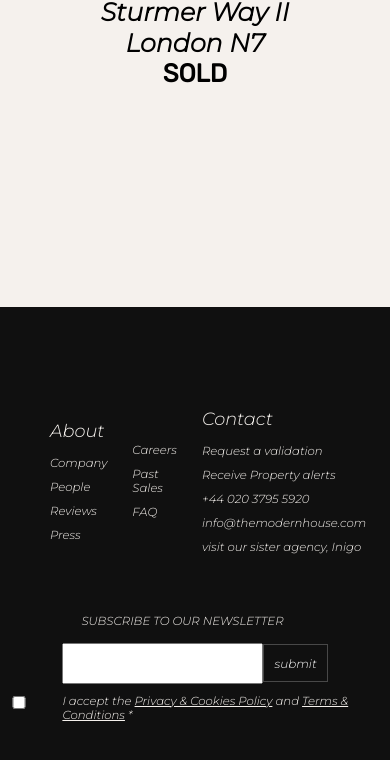
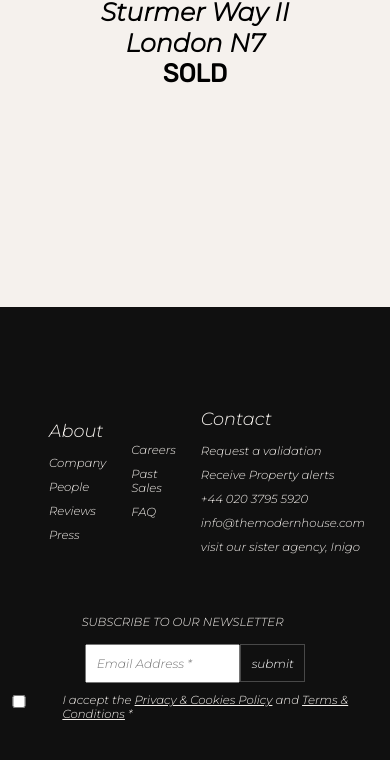
Before and after one commit to JoshuasProgramming/The-Modern-House, a plain HTML site: page index.html in a window 390 px wide. Shown: the part 8061-8821 px from the top of the page. Drawn offline with Linux system fonts and the light colour scheme.

Commit message:
Adjusted the footer input font size & padding

```diff
--- a/style.scss
+++ b/style.scss
@@ -1657,9 +1657,8 @@
         .sub1-section9{
             display: flex;
             align-items: center;
-            justify-content: start;
+            justify-content: flex-end;
             flex-direction: row;
-            padding: 50px 0px 0px 50px;
 
             .section-sub1-section9-left-footer-1{
 
@@ -1764,7 +1763,6 @@
 
                 input{
                     width:55%;
-                    padding: 10% 90% 0% 0%;
                     font-size: 3.13vw;
                     font-family: 'Montserrat', sans-serif;
                     color: #101010;
```
Also changed, not shown: style.css, 1 other file.
